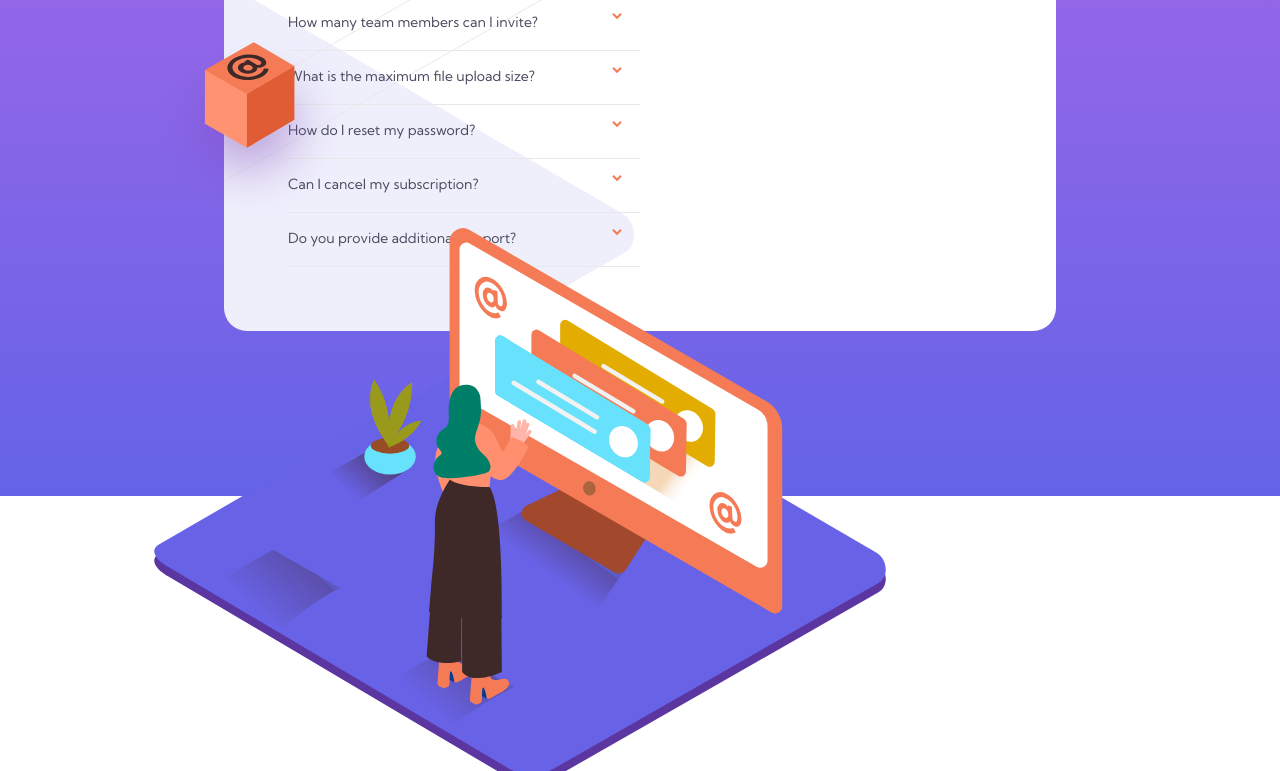
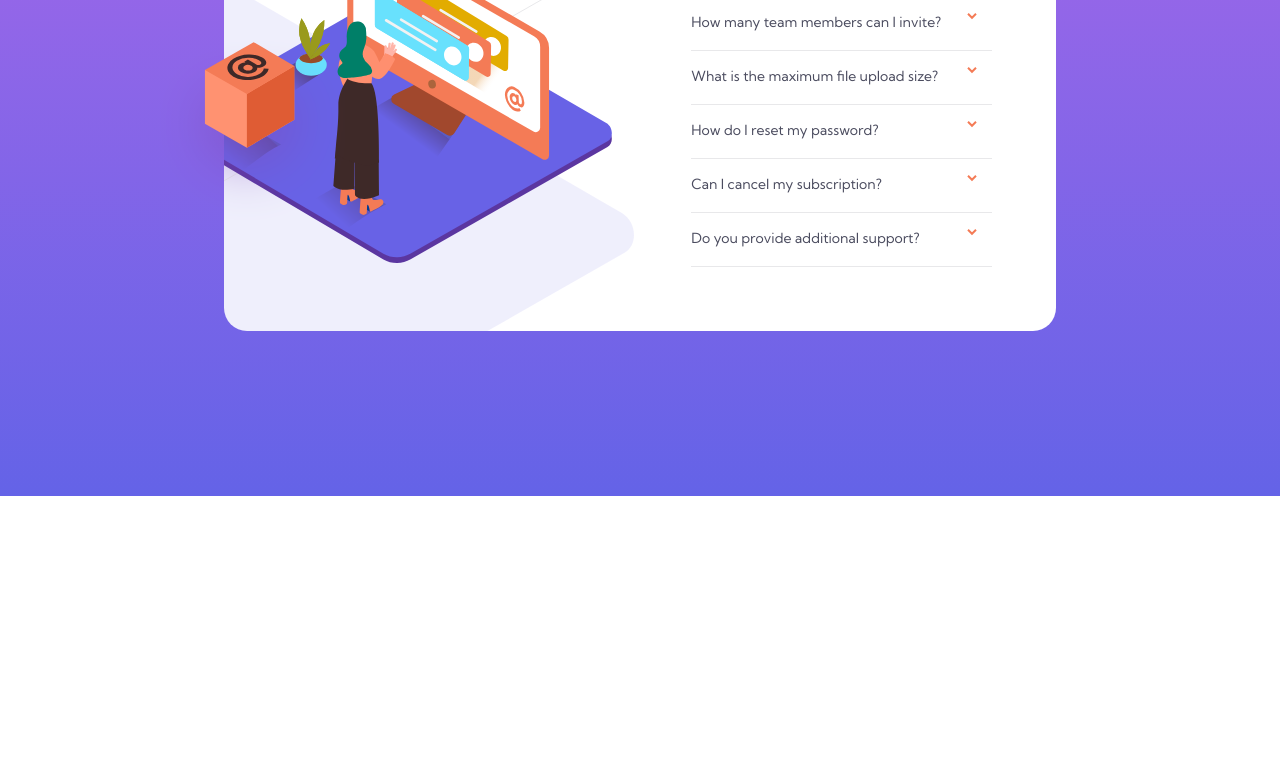
Before and after one commit to Hanka8/FM--faq-accordion, a plain HTML site: page index.html in a window 1280 px wide. Shown: the part 304-1075 px from the top of the page. After the commit the page ends 800 px from the top, so only its background shows below. Drawn offline with Linux system fonts and the light colour scheme.

Commit message:
Add files via upload

```diff
--- a/index.html
+++ b/index.html
@@ -2,7 +2,7 @@
 <html lang="en">
 <head>
   <meta charset="UTF-8">
-  <meta name="viewport" content="width=device-width, initial-scale=1.0"> <!-- displays site properly based on user's device -->
+  <meta name="viewport" content="width=device-width, initial-scale=1.0">
 
   <link rel="icon" type="image/png" sizes="32x32" href="./images/favicon-32x32.png">
 
@@ -13,11 +13,14 @@
 
 </head>
 <body>
+  <img class="pic" src="images/illustration-box-desktop.svg" alt="">
+
   <section class="card">
-    <div class="pic">
-      <img class="picBox" src="images/illustration-box-desktop.svg" alt="">
+    <div class="teacherBox">
       <img class="teacher" src="images/illustration-woman-online-desktop.svg" alt="">
     </div>
+
+
     <div class="faq">
 
       <h1>FAQ</h1>
```
